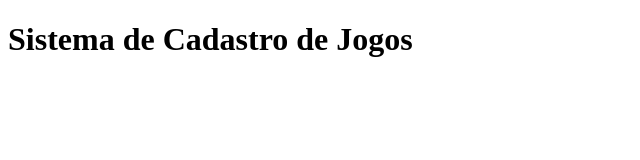
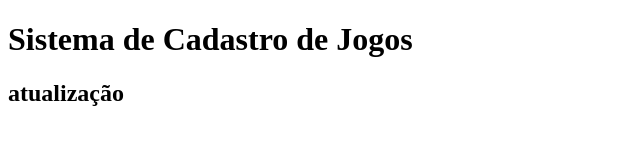
Before and after one commit to Alisonais/SISTEMA-DE-CADASTRO, a plain HTML site: page index.html in a window 1280 px wide. Shown: the whole page, without its empty margins (0-640 px from the left). Drawn offline with Linux system fonts and the light colour scheme.

Commit message:
index.html
teste

```diff
--- a/index.html
+++ b/index.html
@@ -9,5 +9,6 @@
 <body>
     <h1>Sistema de Cadastro de Jogos</h1>
     <script src="app.js"></script>
+<h2>atualização</h2>
 </body>
 </html>
```
